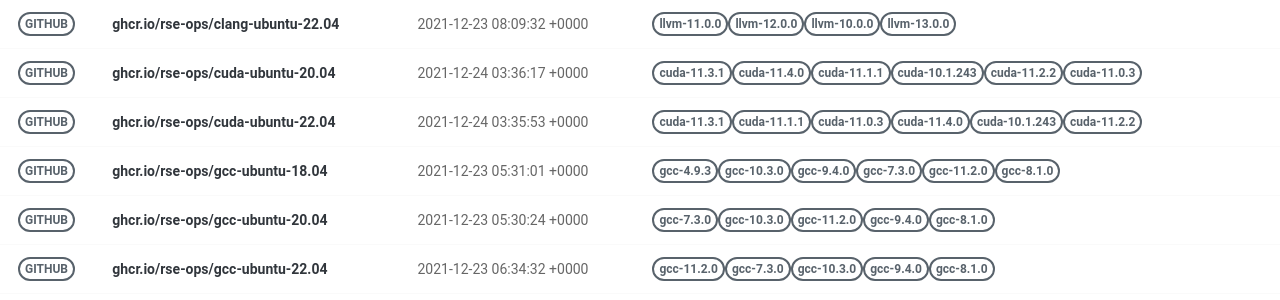
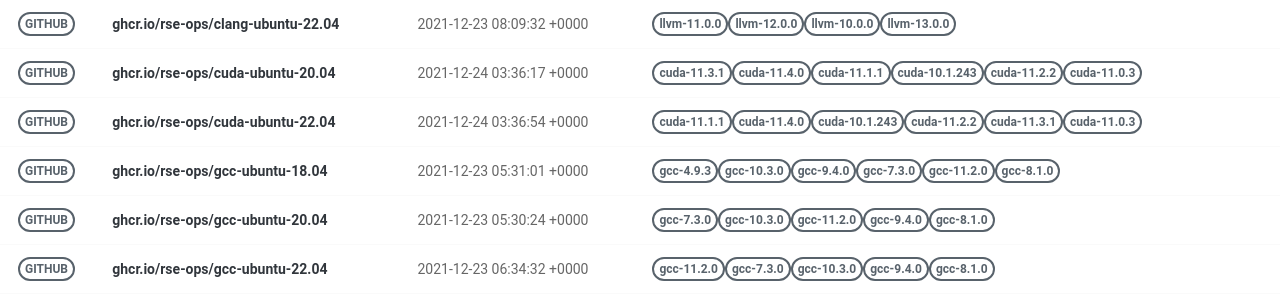
Before and after one commit to rse-ops/docker-images, a Jekyll site: the page built from pages/index.md, in a window 1280 px wide. Shown: the part 228-528 px from the top of the page. Built offline with Jekyll 4.4.1, drawn with Linux system fonts in a browser that asks for light colours; nearby versions of some CDN libraries; part of the change alters nothing that is shown.

Commit message:
Automated push to update library 2021-12-24

```diff
--- a/_library/ghcr.io-rse-ops-cuda-ubuntu-22.04.md
+++ b/_library/ghcr.io-rse-ops-cuda-ubuntu-22.04.md
@@ -1,20 +1,14 @@
 ---
 layout: container
 name: ghcr.io/rse-ops/cuda-ubuntu-22.04
-updated_at: 2021-12-24 03:35:53.971122
+updated_at: 2021-12-24 03:36:54.701516
 
 
 container_url: https://github.com/orgs/rse-ops/packages/container/package/cuda-ubuntu-22.04
 versions:
- - tag: cuda-11.3.1
-   dockerfile: https://github.com/rse-ops/docker-images/blob/main/ubuntu/cuda/Dockerfile
-   manifest: https://crane.ggcr.dev/manifest/ghcr.io/rse-ops/cuda-ubuntu-22.04:cuda-11.3.1
  - tag: cuda-11.1.1
    dockerfile: https://github.com/rse-ops/docker-images/blob/main/ubuntu/cuda/Dockerfile
    manifest: https://crane.ggcr.dev/manifest/ghcr.io/rse-ops/cuda-ubuntu-22.04:cuda-11.1.1
- - tag: cuda-11.0.3
-   dockerfile: https://github.com/rse-ops/docker-images/blob/main/ubuntu/cuda/Dockerfile
-   manifest: https://crane.ggcr.dev/manifest/ghcr.io/rse-ops/cuda-ubuntu-22.04:cuda-11.0.3
  - tag: cuda-11.4.0
    dockerfile: https://github.com/rse-ops/docker-images/blob/main/ubuntu/cuda/Dockerfile
    manifest: https://crane.ggcr.dev/manifest/ghcr.io/rse-ops/cuda-ubuntu-22.04:cuda-11.4.0
@@ -24,5 +18,11 @@ versions:
  - tag: cuda-11.2.2
    dockerfile: https://github.com/rse-ops/docker-images/blob/main/ubuntu/cuda/Dockerfile
    manifest: https://crane.ggcr.dev/manifest/ghcr.io/rse-ops/cuda-ubuntu-22.04:cuda-11.2.2
+ - tag: cuda-11.3.1
+   dockerfile: https://github.com/rse-ops/docker-images/blob/main/ubuntu/cuda/Dockerfile
+   manifest: https://crane.ggcr.dev/manifest/ghcr.io/rse-ops/cuda-ubuntu-22.04:cuda-11.3.1
+ - tag: cuda-11.0.3
+   dockerfile: https://github.com/rse-ops/docker-images/blob/main/ubuntu/cuda/Dockerfile
+   manifest: https://crane.ggcr.dev/manifest/ghcr.io/rse-ops/cuda-ubuntu-22.04:cuda-11.0.3
 
 ---
```
